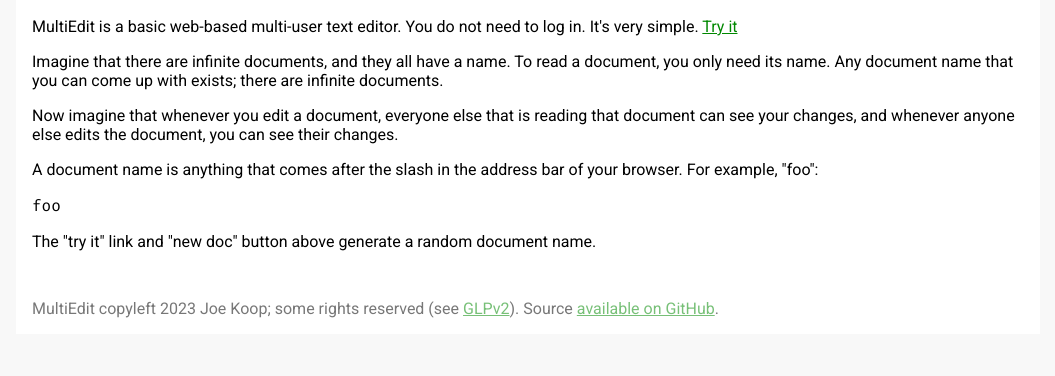
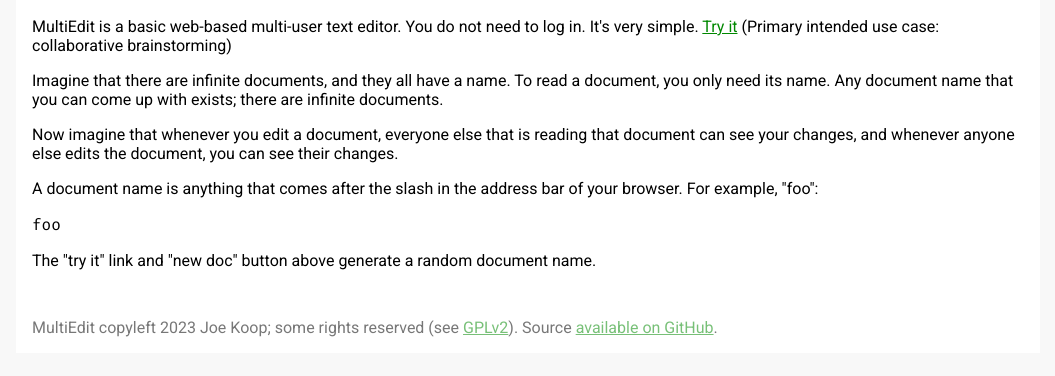
Before and after one commit to jkoop/multiedit, a website: page src/index.html in a window 1280 px wide. Shown: the part 106-482 px from the top of the page, without its empty margins (112-1167 px from the left). Drawn offline with Linux system fonts and the light colour scheme.

Commit message:
Update README.md and index.html

```diff
--- a/src/index.html
+++ b/src/index.html
@@ -23,7 +23,7 @@
 	</nav>
 	<article>
 		<h1>MultiEdit</h1>
-		<p>MultiEdit is a basic web-based multi-user text editor. You do not need to log in. It's very simple. <a class="try-it">Try it</a></p>
+		<p>MultiEdit is a basic web-based multi-user text editor. You do not need to log in. It's very simple. <a class="try-it">Try it</a> (Primary intended use case: collaborative brainstorming)</p>
 		<p>Imagine that there are infinite documents, and they all have a name. To read a document, you only need its name. Any document name that you can come up with exists; there are infinite documents.</p>
 		<p>Now imagine that whenever you edit a document, everyone else that is reading that document can see your changes, and whenever anyone else edits the document, you can see their changes.</p>
 		<p>A document name is anything that comes after the slash in the address bar of your browser. For example, "foo":</p>
@@ -31,7 +31,7 @@
 		<p>The "try it" link and "new doc" button above generate a random document name.</p>
 	</article>
 	<footer>
-		MultiEdit copyleft 2023 Joe Koop; some rights reserved (see <a href="https://www.gnu.org/licenses/gpl-2.0.en.html" target="_blank">GLPv2</a>). Source <a href="https://github.com/jkoop/multiedit" target="_blank">available on GitHub</a><!--, package <a href="https://hub.docker.com/r/jkoop/multiedit">available on Docker Hub</a -->.
+		MultiEdit copyleft 2023 Joe Koop; some rights reserved (see <a href="https://www.gnu.org/licenses/gpl-2.0.en.html" target="_blank">GPLv2</a>). Source <a href="https://github.com/jkoop/multiedit" target="_blank">available on GitHub</a><!--, package <a href="https://hub.docker.com/r/jkoop/multiedit">available on Docker Hub</a -->.
 
 	</footer>
 	<script src="/index.js"></script>
```
Also changed, not shown: README.md.
